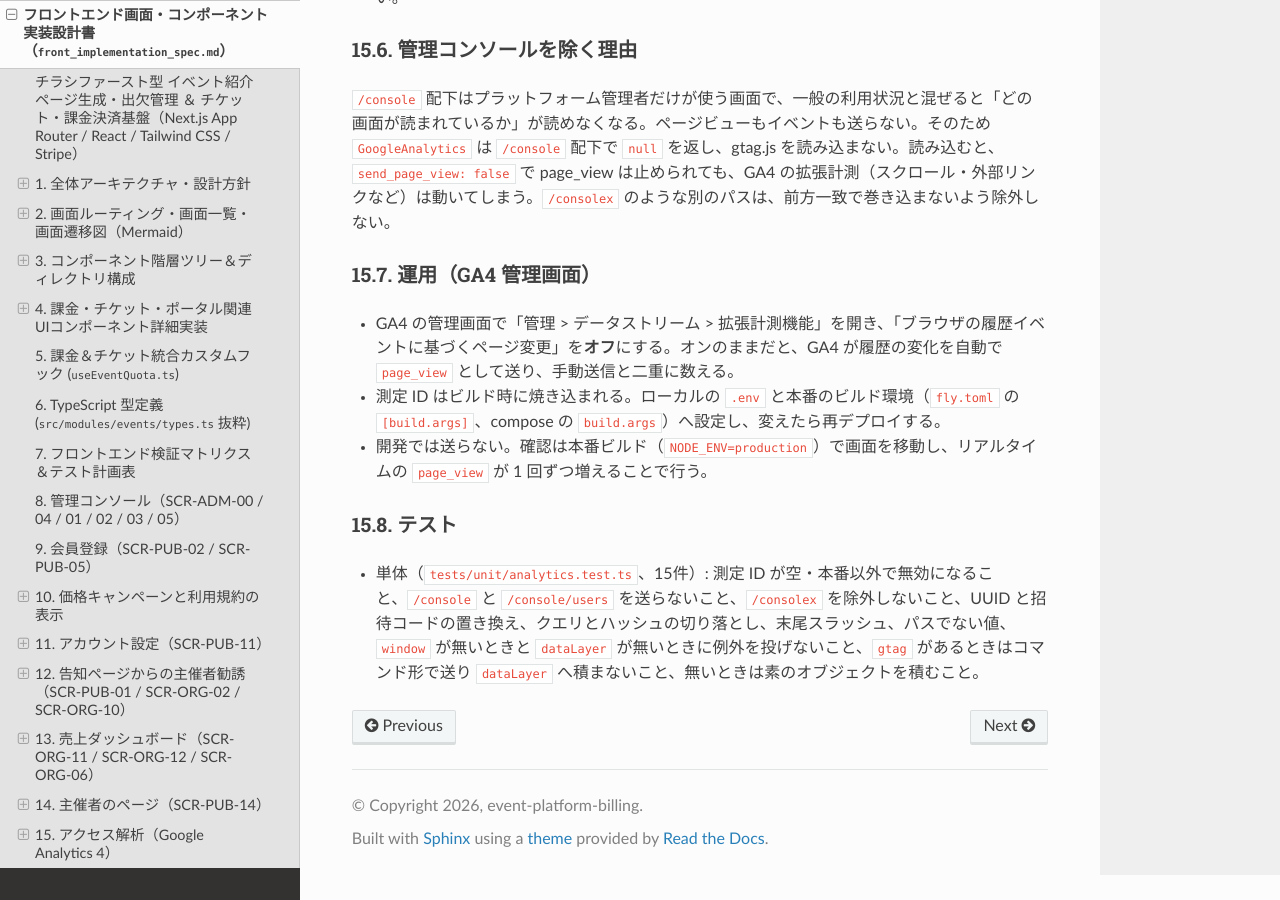
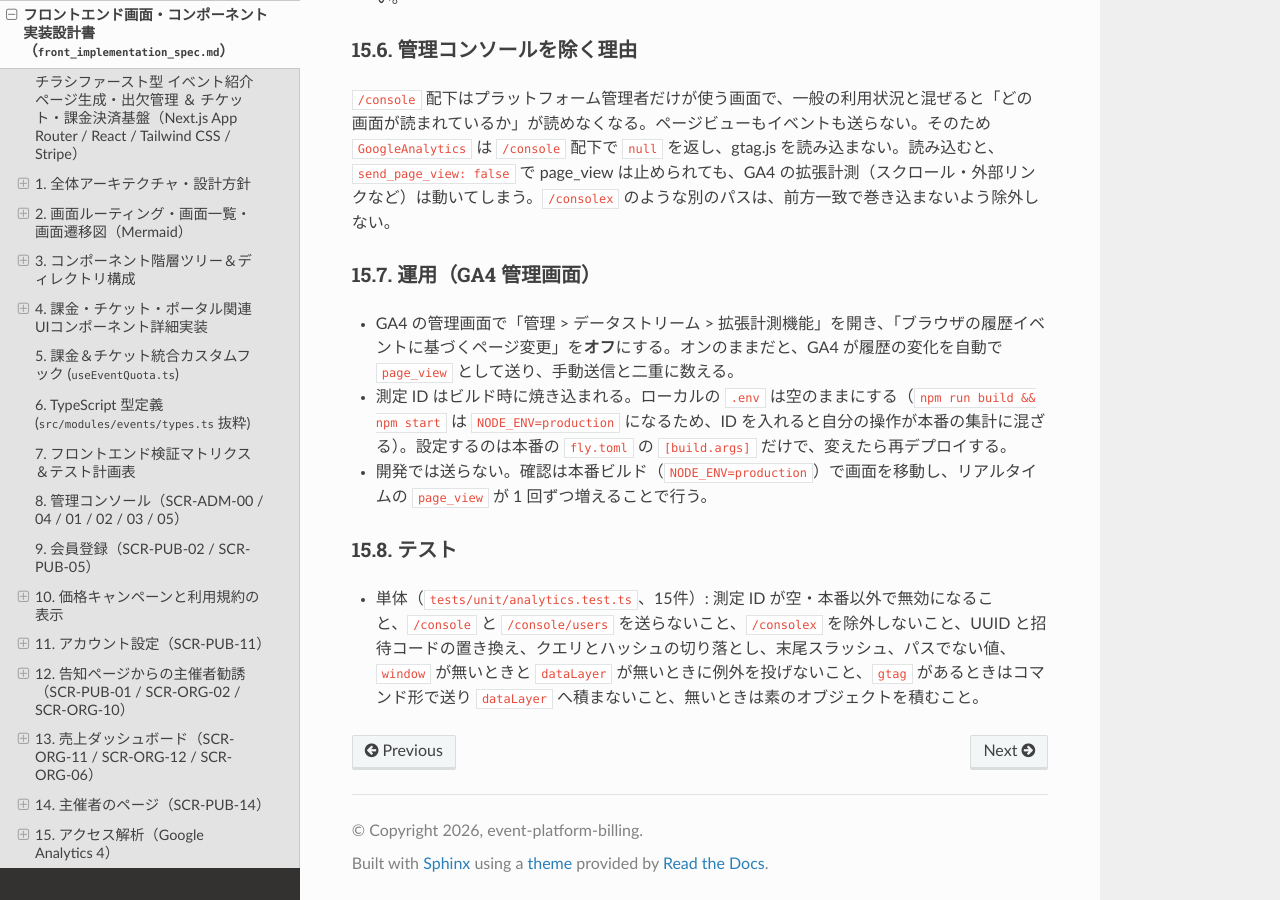
Before and after one commit to HirofumiSato/EventKreater, a Sphinx documentation site: the page built from docs/front_implementation_spec.md, in a window 1280 px wide and 900 px high, scrolled down 58552 px. Built offline with Sphinx 7.4.7 and the Read the Docs theme 3.1.0, drawn with Linux system fonts in a browser that asks for light colours.

Commit message:
fix: 本番の GA4 測定 ID を fly.toml のビルド引数へ入れる (#142)
NEXT_PUBLIC_GA_MEASUREMENT_ID はビルド時に JS へ焼き込まれるため、本番の fly.toml の [build.args] だけに実値 G-BS6RHPS9J3 を置く。staging とローカルは空のままで計測しない。

docs は実値とローカルの扱いに合わせる。deploy.rst の fly.toml 抜粋を実値へ直し、note を足す。front_implementation_spec.md の §15.7 は、ローカルの .env を空のままにする理由（npm start が NODE_ENV=production になる）を書く。doc-index.json は docs:gen の生成物。

Co-authored-by: Cursor <cursoragent@cursor.com>

```diff
--- a/docs/front_implementation_spec.md
+++ b/docs/front_implementation_spec.md
@@ -2077,7 +2077,7 @@ SCR-ORG-11 の `イベント別` は、催し名、開催日、状態、出席 /
 ### 15.7. 運用（GA4 管理画面）
 
 - GA4 の管理画面で「管理 > データストリーム > 拡張計測機能」を開き、「ブラウザの履歴イベントに基づくページ変更」を**オフ**にする。オンのままだと、GA4 が履歴の変化を自動で `page_view` として送り、手動送信と二重に数える。
-- 測定 ID はビルド時に焼き込まれる。ローカルの `.env` と本番のビルド環境（`fly.toml` の `[build.args]`、compose の `build.args`）へ設定し、変えたら再デプロイする。
+- 測定 ID はビルド時に焼き込まれる。ローカルの `.env` は空のままにする（`npm run build && npm start` は `NODE_ENV=production` になるため、ID を入れると自分の操作が本番の集計に混ざる）。設定するのは本番の `fly.toml` の `[build.args]` だけで、変えたら再デプロイする。
 - 開発では送らない。確認は本番ビルド（`NODE_ENV=production`）で画面を移動し、リアルタイムの `page_view` が 1 回ずつ増えることで行う。
 
 ### 15.8. テスト
--- a/fly.toml
+++ b/fly.toml
@@ -21,8 +21,8 @@ primary_region = "nrt"
   [build.args]
     # NEXT_PUBLIC_* はビルド時に焼き込まれます。値を変えたら fly deploy し直してください。
     NEXT_PUBLIC_APP_URL = "https://eventkreater.com"
-    # 任意。GA4 の測定 ID。空なら計測しない。
-    NEXT_PUBLIC_GA_MEASUREMENT_ID = ""
+    # GA4 の測定 ID（プロパティ「EventKreater 本番」/ ストリーム「EventKreater 本番 Web」）。staging は空のまま。
+    NEXT_PUBLIC_GA_MEASUREMENT_ID = "G-BS6RHPS9J3"
     # APP_ENV（staging の noindex 判定）もビルド時に評価されるため、ここで渡します。
     APP_ENV = "production"
 
```
Also changed, not shown: docs/deploy.rst (+6 -2 lines), docs/doc-index.json.
